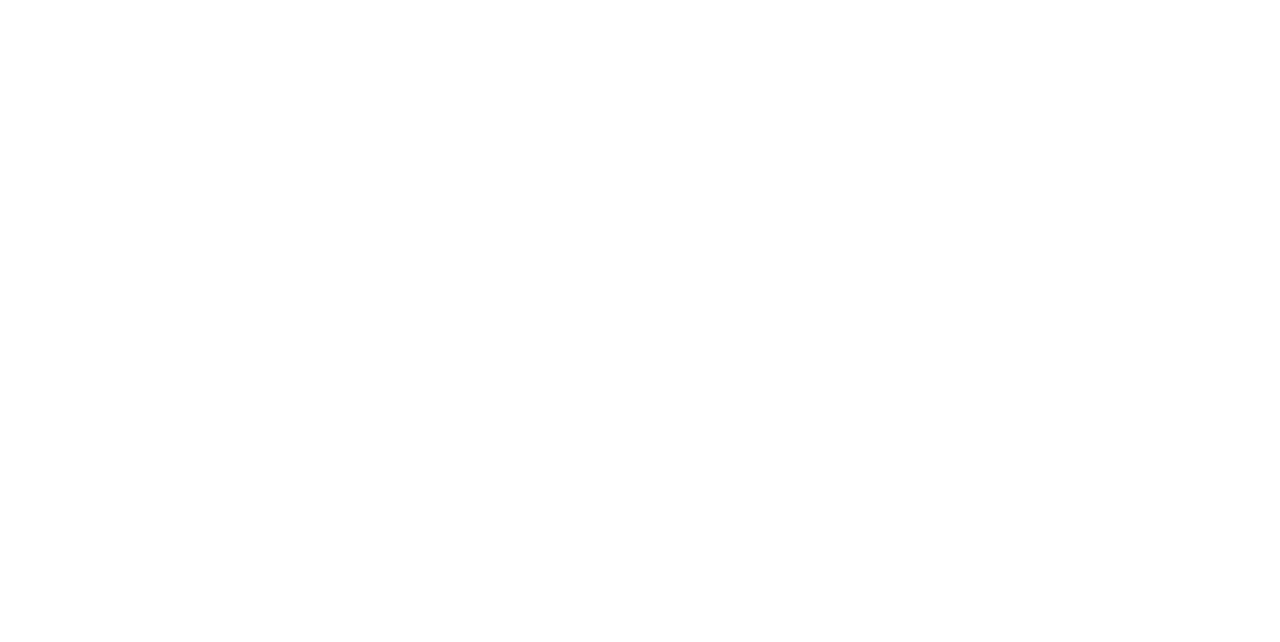
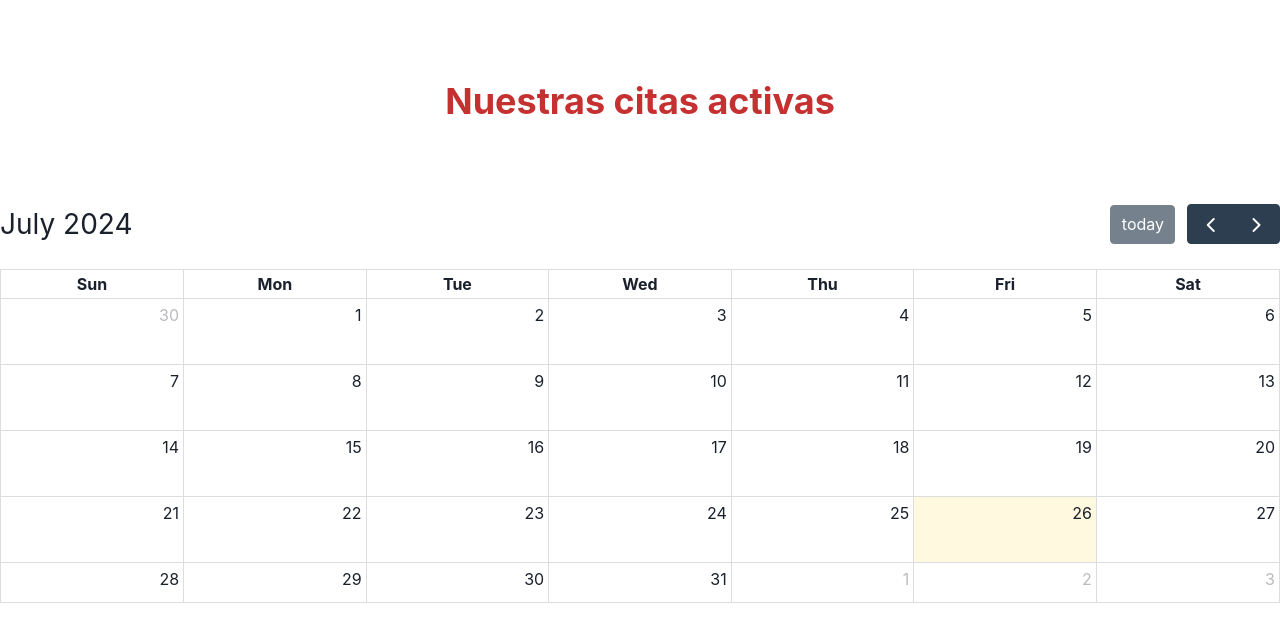
Before and after one commit to com2pa/frontEnd_Enfermeria, a React (Vite) app: page /calendary in a window 1280 px wide. Before the commit this address had no page. Shown: the top 642 px of the page. Built offline with nearby package versions, Linux system fonts and the light colour scheme; no server answers.

Commit message:
se añadio el endpoint de calendario

```diff
--- a/src/router/Public.jsx
+++ b/src/router/Public.jsx
@@ -10,7 +10,7 @@
 import LoginForm from '../pages/Login/LoginForm';
 import Verify from '../pages/verify';
 import PersistAuth from '../components/PersistAuth';
-
+import Calendary from '../pages/Calendary';
 
 export const Root = () => {
   return (
@@ -26,6 +26,8 @@
         <Route path='/register' element={<RegisterFrom />} />
         <Route path='/login' element={<LoginForm />} />
         <Route path='/verify/:id/:token' element={<Verify />} />
+        <Route path='/calendary' element={<Calendary/>}/>
+
       </Routes>
 
     </>
```
